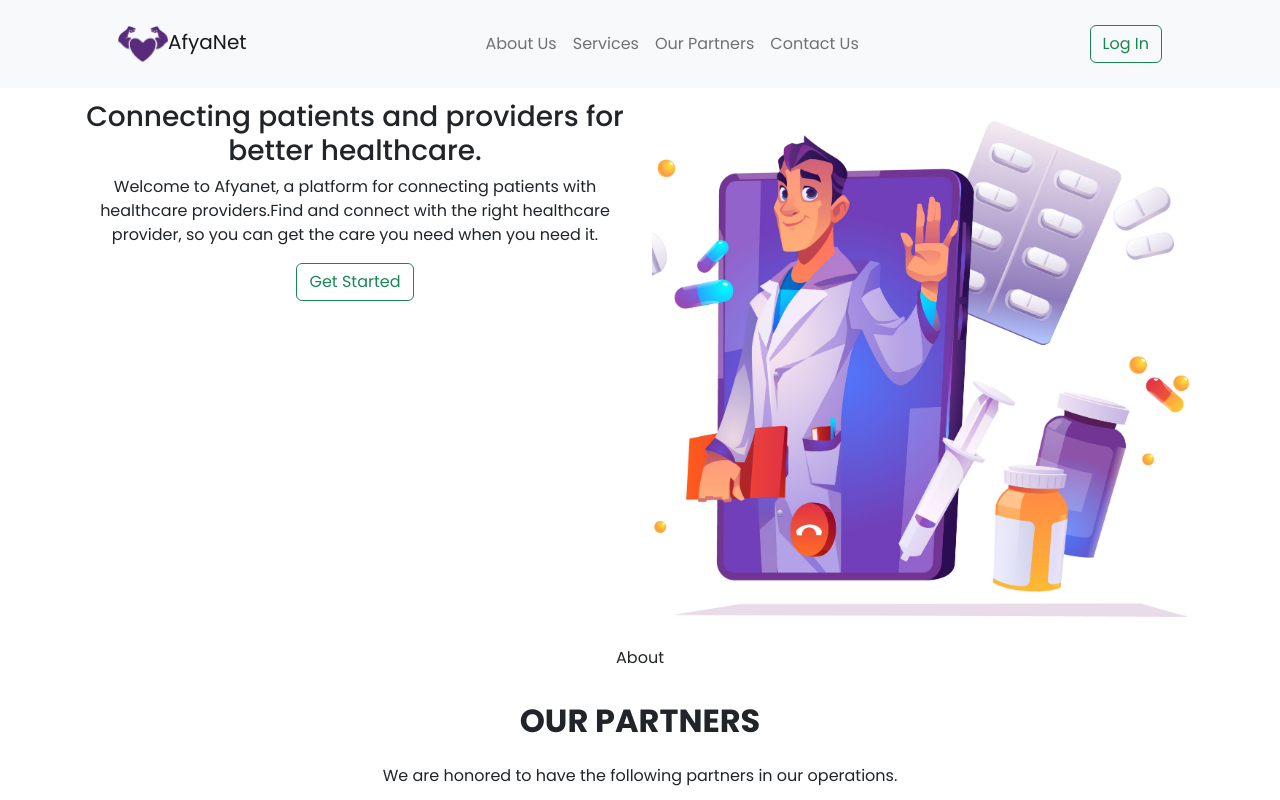
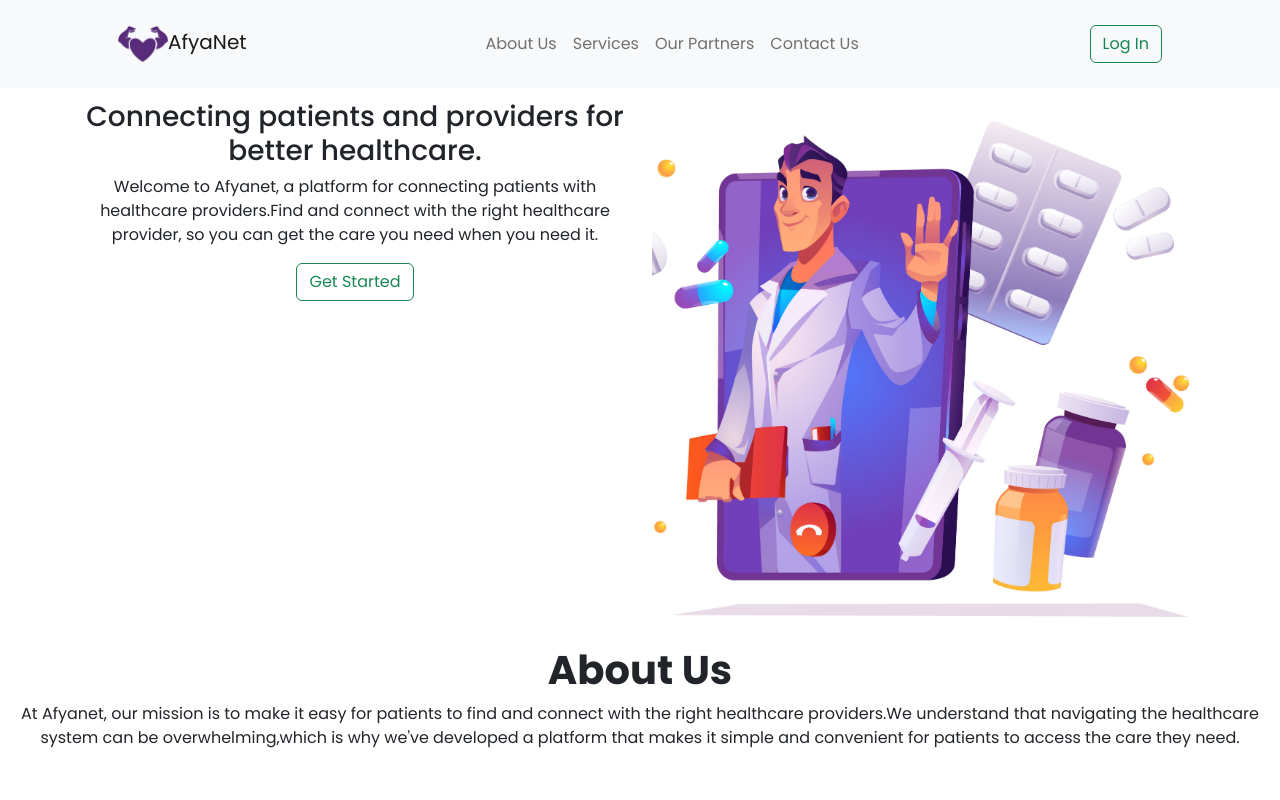
Before and after one commit to Annastacia-dev/afyanet-react, a React (Create React App) app: page / in a window 1280 px wide. Shown: the top 800 px of the page. Built offline with nearby package versions, Linux system fonts and the light colour scheme.

Commit message:
Add paragraph to about component

```diff
--- a/src/components/landingpage/about/About.jsx
+++ b/src/components/landingpage/about/About.jsx
@@ -2,7 +2,14 @@ import React from 'react'
 
 const About = () => {
   return (
-    <div>About</div>
+    <>
+    <div className='about us'>
+    <h1><strong>About Us</strong></h1>
+    <p class="right">
+      At Afyanet, our mission is to make it easy for patients to find and connect with the right healthcare providers.We understand that navigating the healthcare system can be overwhelming,which is why we've developed a platform that makes it simple and convenient for patients to access the care they need.
+    </p>
+    </div>
+   </>
   )
 }
 
```
